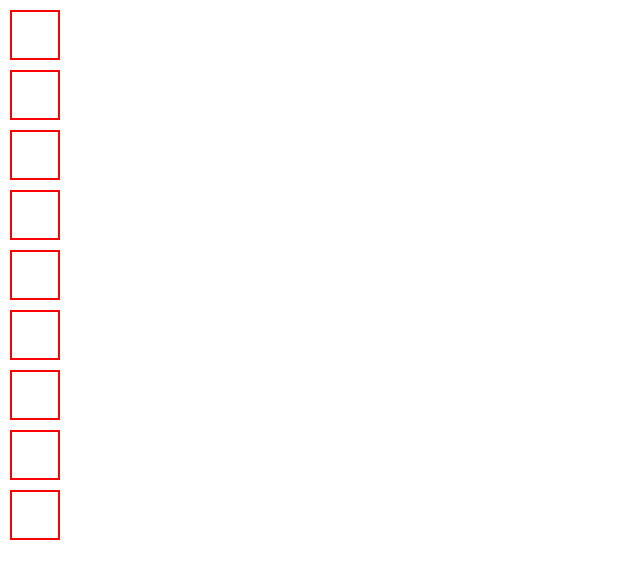
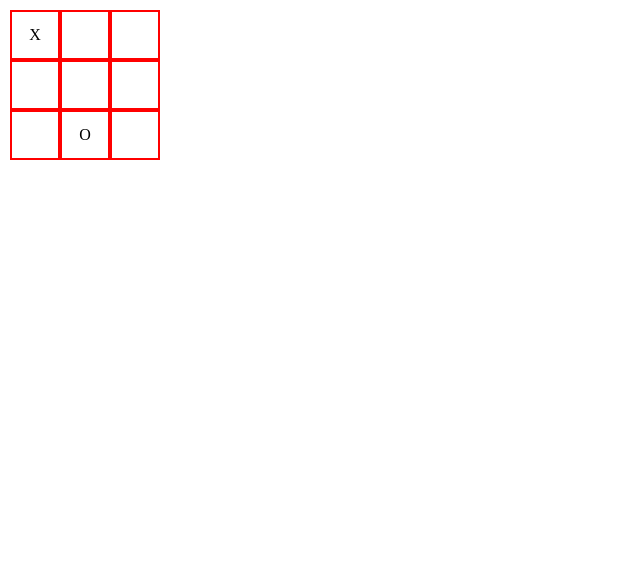
Before and after one commit to joaojgabriel/tic-tac-toe, a website: page index.html in a window 1280 px wide. Both pictures are taken after a click on the element 35 px from the left and 35 px from the top of the page. Shown: the whole page, without its empty margins (0-640 px from the left). Drawn offline with Linux system fonts and the light colour scheme.

Commit message:
Fix winner check never returning true

```diff
--- a/main.js
+++ b/main.js
@@ -1,5 +1,5 @@
 const Gameboard = (() => {
-  const gameBoard = ['X', 'O', 'X', null, 'X', null, 'X', 'O', 'X'];
+  const gameBoard = [null, null, null, null, null, null, null, null, null];
   const getGameboard = () => gameBoard;
   const changeGameBoard = (position, symbol) => {
     gameBoard[position] = symbol;
@@ -59,9 +59,11 @@ const Game = (() => {
   let switchPlayer;
   const handleTie = () => {
     // TODO
+    console.log('tie');
   };
   const handleWin = (player) => {
     // TODO
+    console.log(`win${player}`);
   };
 
   const turnEnder = () => {
@@ -99,6 +101,8 @@ const Game = (() => {
         [2, 4, 6], // diagonal
       ];
 
+      let isWinning = false;
+
       winning.forEach((combo) => {
         const [a, b, c] = combo;
         const gameBoard = Gameboard.getGameboard();
@@ -107,12 +111,11 @@ const Game = (() => {
           gameBoard[b] === state.symbol &&
           gameBoard[c] === state.symbol
         ) {
-          return true;
+          isWinning = true;
         }
-        return 0;
       });
 
-      return false;
+      return isWinning;
     },
   });
 
--- a/styles.css
+++ b/styles.css
@@ -2,6 +2,11 @@
   margin: 0;
   padding: 0;
   box-sizing: border-box;
+}
+
+.gameBoard {
+  display:grid;
+  grid: 50px 50px 50px / 50px 50px 50px
 }
 
 .cell {
```
